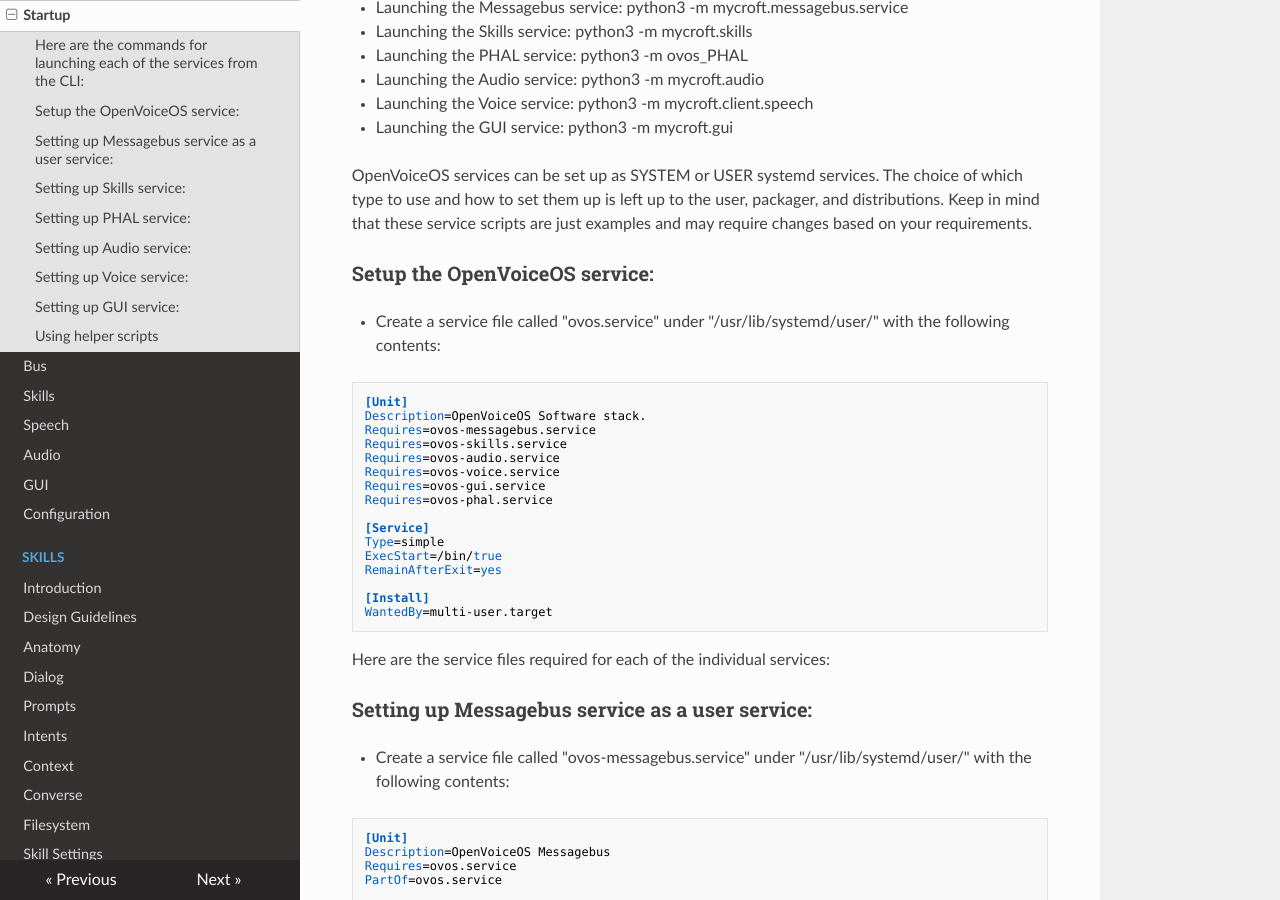
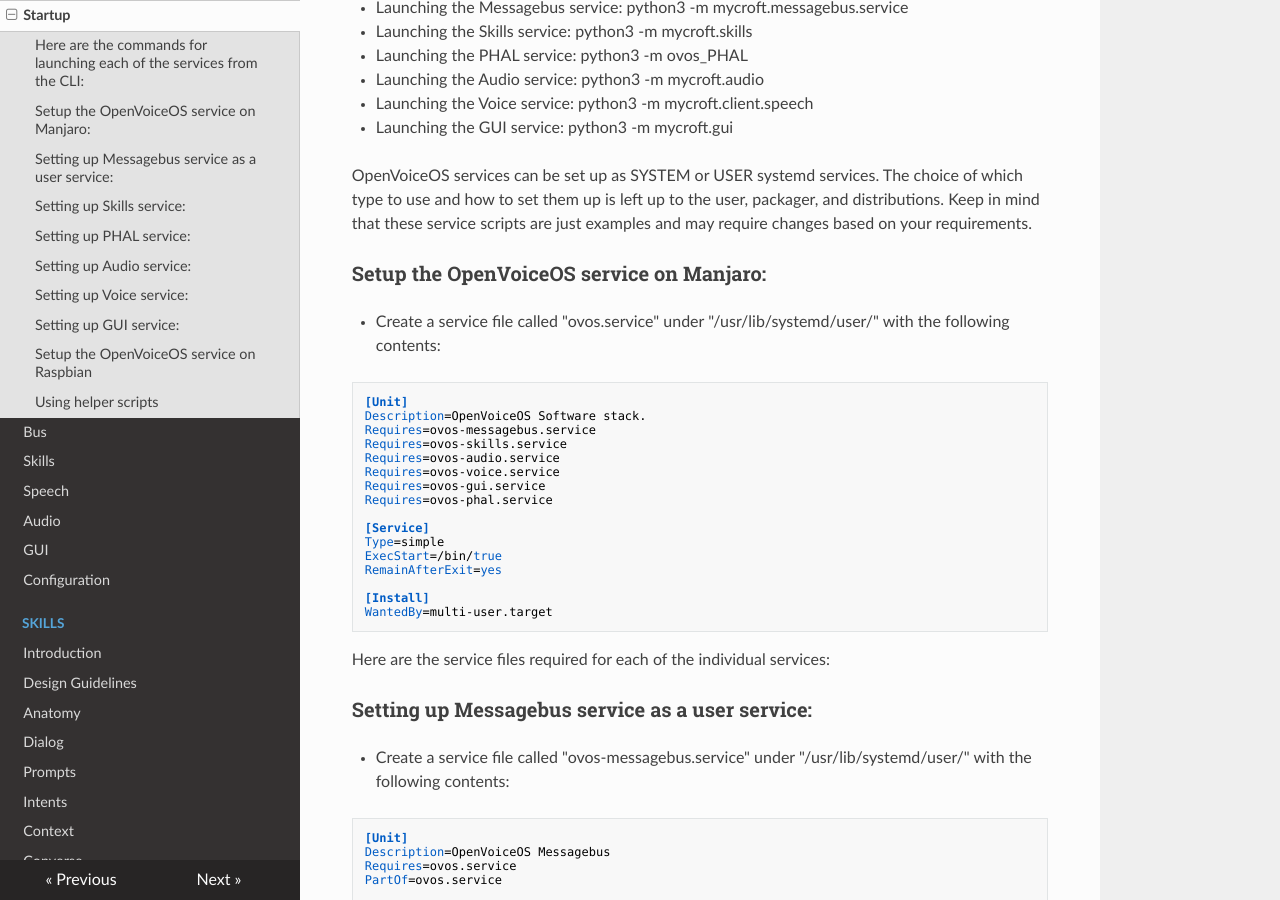
Before and after one commit to OpenVoiceOS/community-docs, an MkDocs documentation site: the page built from docs/setup_ovos_services.md, in a window 1280 px wide and 900 px high, scrolled down 358 px. Built offline with MkDocs 1.6.1, drawn with Linux system fonts in a browser that asks for light colours; nearby versions of some CDN libraries; some of the changed text lies outside the part shown.

Commit message:
added link to raspian services

````diff
--- a/docs/setup_ovos_services.md
+++ b/docs/setup_ovos_services.md
@@ -13,7 +13,7 @@
 
 OpenVoiceOS services can be set up as SYSTEM or USER systemd services. The choice of which type to use and how to set them up is left up to the user, packager, and distributions. Keep in mind that these service scripts are just examples and may require changes based on your requirements.
 
-### Setup the OpenVoiceOS service:
+### Setup the OpenVoiceOS service on Manjaro:
 - Create a service file called "ovos.service" under "/usr/lib/systemd/user/" with the following contents:
 
 ```
@@ -173,6 +173,9 @@
 WantedBy=ovos.service
 ```
 
+### Setup the OpenVoiceOS service on Raspbian
+- Check [Services in Rasbian](./docs/setup_ovos_services.raspian.md)
+
 ### Using helper scripts
 
 You can find helper scripts such as **start-mycroft.sh** and **stop-mycroft.sh** on this website: https://github.com/OpenVoiceOS/scripts. These scripts are designed to mimic a daemon and manage multiple OVOS services. However, please note that they are optional and should be used with care. They are not the most recommended method for running OVOS services.
````
